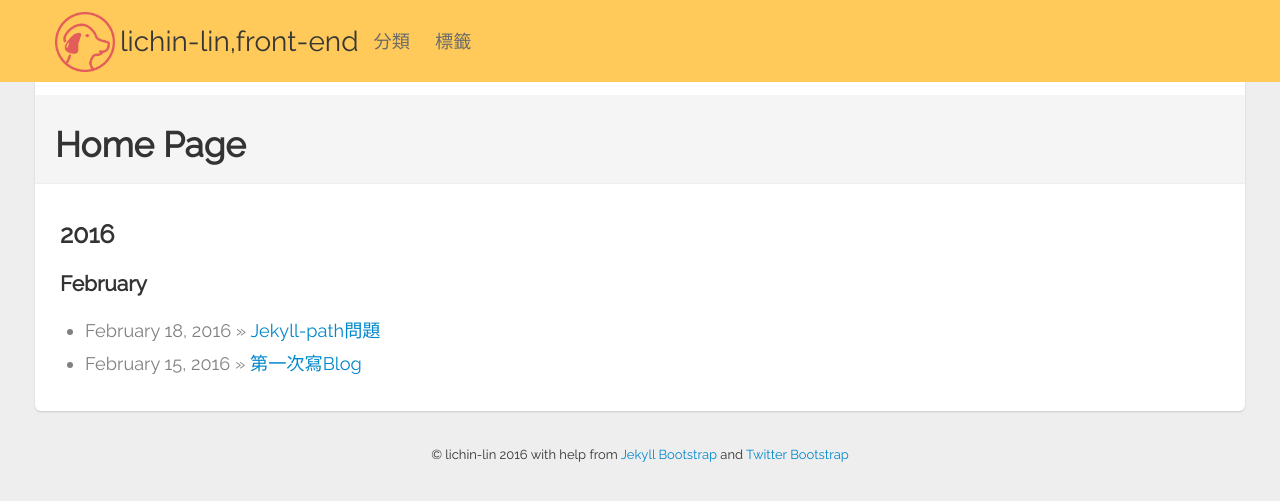
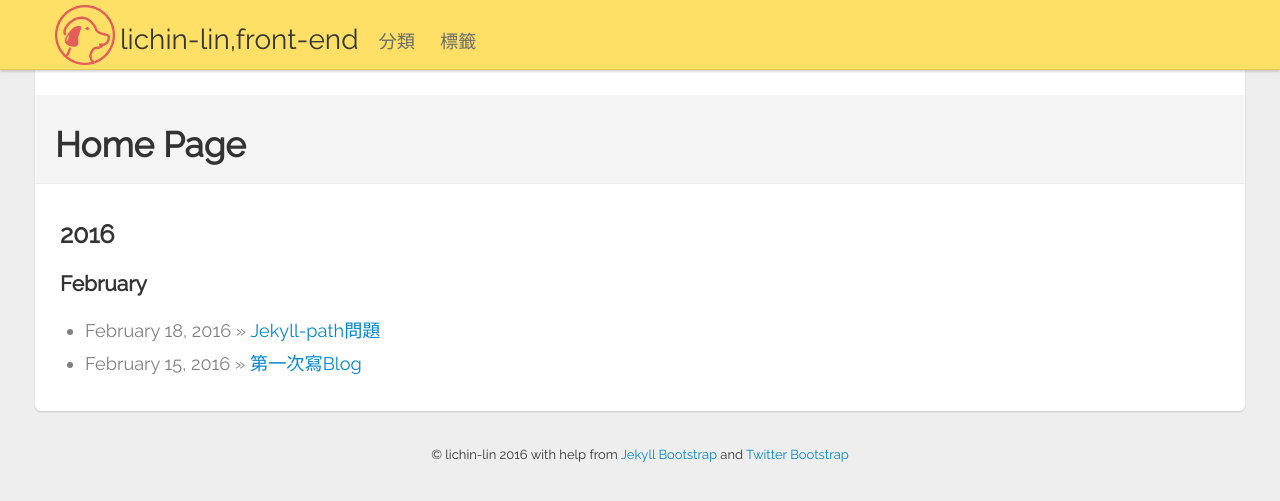
Before and after one commit to lichin-lin/lichin-lin.github.io, a Jekyll site: the page built from index.md, in a window 1280 px wide. Shown: the top 501 px of the page. Built offline with Jekyll 4.4.1, drawn with Linux system fonts in a browser that asks for light colours; nearby versions of some CDN libraries.

Commit message:
navbar animation

```diff
--- a/_includes/themes/twitter/default.html
+++ b/_includes/themes/twitter/default.html
@@ -17,6 +17,7 @@
     <link href="/assets/themes/twitter/css/style.css" rel="stylesheet" type="text/css" media="all">
 
     <link href='https://fonts.googleapis.com/css?family=Raleway' rel='stylesheet' type='text/css'>
+    <script src="https://cdnjs.cloudflare.com/ajax/libs/jquery/2.1.4/jquery.min.js" type="text/javascript"></script>
     <!-- Le fav and touch icons -->
   <!-- Update these with your own images
     <link rel="shortcut icon" href="images/favicon.ico">
@@ -30,7 +31,7 @@
 
     <div class="topbar">
       <div class="fill">
-       <div class="fill-bg">
+       <!--div class="fill-bg"-->
         <div class="container">
           <a class="brand" href="{{ HOME_PATH }}">
             <img src="/img/dog.png" >
@@ -42,7 +43,7 @@
             {% include JB/pages_list %}
           </ul>
         </div>
-       </div>
+       <!--/div-->
       </div>
     </div>
 
@@ -63,4 +64,5 @@
 
     {% include JB/analytics %}
   </body>
+  <script src="/assets/themes/twitter/js/scroll-topbar.js" type="text/javascript"></script>
 </html>
--- a/assets/themes/twitter/css/style.css
+++ b/assets/themes/twitter/css/style.css
@@ -41,23 +41,39 @@
 	font-size: 1.2em;
 }
 .topbar{
+	width: 100%;
 	height: 70px;
+	background-color:transparent;
 }
 .topbar .fill{
+	width: 100%;
 	height: 70px;
+	background-color:#FFE066;
+	background-image: none;
+	-webkit-transition: all 0.4s ease;
+   transition: all 0.4s ease;
 }
-.fill-bg{
-	background-color: #FFCA59;
+.topbar .fill.shrink {
+  	background-color: rgba(255,254,255,.6);
+  	height: 50px;
+
+  	-webkit-transition: all 0.4s ease;
+   transition: all 0.4s ease;
 }
+.topbar .fill.shrink img{
+	width: 40px;
+	height: 40px;
+}
+
 .topbar .brand{
 	font-size: 2em;
 	color: #373836;
-	padding: 7px 0px 5px;
+	padding: 0px 0px 5px;
 	margin-left: 0;
 	box-shadow: 0;
 }
 .topbar .brand span{
-	line-height: 70px;
+	line-height: 80px;
 	padding-left: 5px;
 }
 .topbar .btn {
@@ -70,7 +86,7 @@
 	color: #6B6B6B;
 }
 .topbar div>ul, .nav{
-	margin: 12px 5px 0 0;
+	margin: 12px 0px 0px 5px;
 
 }
 .topbar div>ul>li, .nav>li{
@@ -95,6 +111,7 @@
 	float:left;
 	margin-top: 5px;
 }
+
 /* tag_box ======================================================== */
 .tag_box {
 	list-style:none;
--- /dev/null
+++ b/assets/themes/twitter/js/scroll-topbar.js
@@ -0,0 +1,24 @@
+$(window).scroll(function() {
+
+  if ($(document).scrollTop() > 50) {
+    $('.fill').addClass('shrink');
+	$('.nav').css('display', 'none');
+    if ($(window).width() > 768) {
+		$('.brand span').css('display', 'none');
+	}else{
+		$('.brand span').css('display', 'none');
+	}
+
+  } else {
+    $('.fill').removeClass('shrink');
+
+    if ($(window).width() > 768) {
+	    $('.brand span').css('display', 'inline-block');
+	    $('.nav').css('display', 'block');
+	}else{
+	    $('.brand span').css('display', 'inline-block');
+	}
+
+  }
+
+});
```
